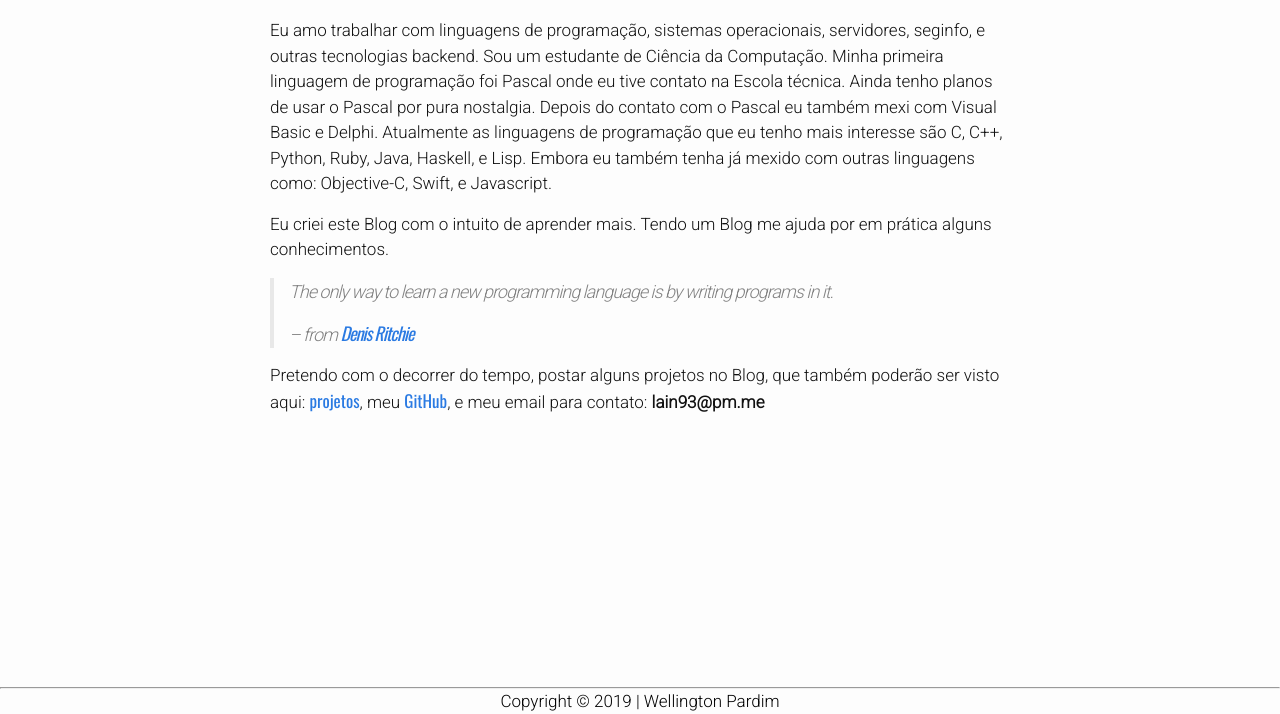
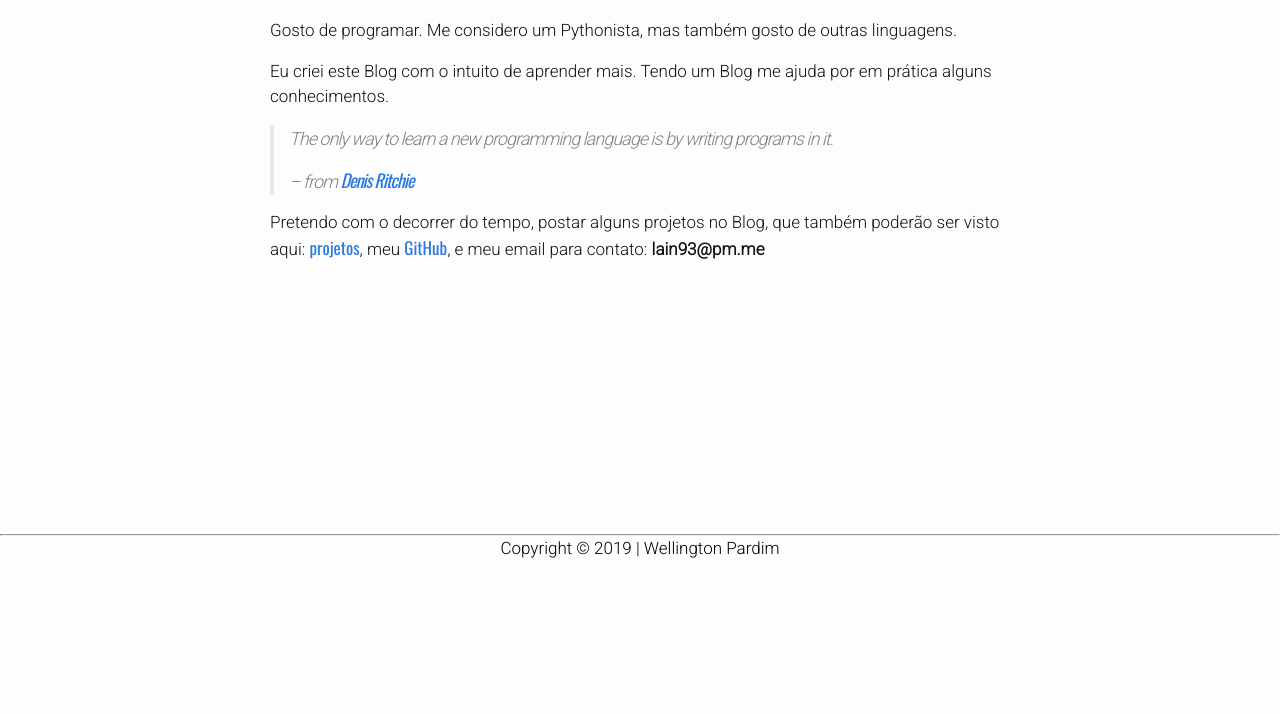
Before and after one commit to Pardim93/Pardim93.github.io, a Jekyll site: the page built from about.html, in a window 1280 px wide. Shown: the part 286-1000 px from the top of the page. Built offline with Jekyll 4.4.1, drawn with Linux system fonts in a browser that asks for light colours; comment, search, counter and statistics services are not loaded; after the commit the page ends 900 px from its top, so only the background shows below that.

Commit message:
agora vai

```diff
--- a/about.html
+++ b/about.html
@@ -9,13 +9,7 @@ layout: default
 		</p>
 		<h5><a href="http://www.randomkittengenerator.com/"> Cortesia de Random Kitten Generator. </a></h5>
 	<div>
-		<p> Eu amo trabalhar com linguagens de programação, sistemas operacionais, servidores,
-			seginfo, e outras tecnologias backend. Sou um estudante de Ciência da Computação.
-			Minha primeira linguagem de programação foi Pascal onde eu tive contato na Escola técnica.
-			Ainda tenho planos de usar o Pascal por pura nostalgia. Depois do contato com o Pascal eu também mexi
-			com Visual Basic e Delphi.
-			Atualmente as linguagens de programação que eu tenho mais interesse são C, C++, Python, Ruby, Java, Haskell, e Lisp.
-			Embora eu também tenha já mexido com outras linguagens como: Objective-C, Swift, e Javascript.
+		<p>  Gosto de programar. Me considero um Pythonista, mas também gosto de outras linguagens.
 		</p>
 
 		<p>Eu criei este Blog com o intuito de aprender mais. Tendo um Blog me ajuda por em prática alguns conhecimentos. </p>
```
